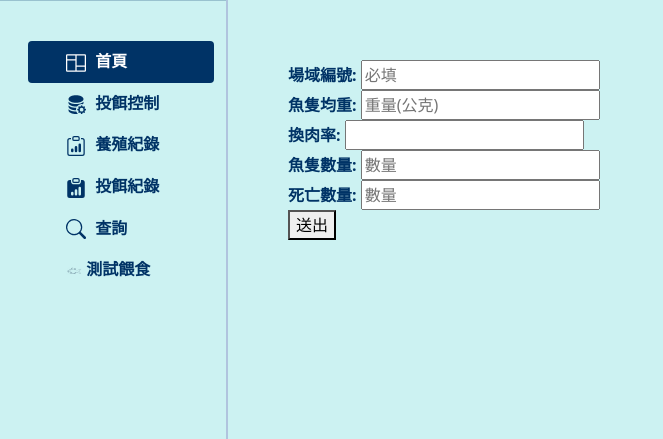
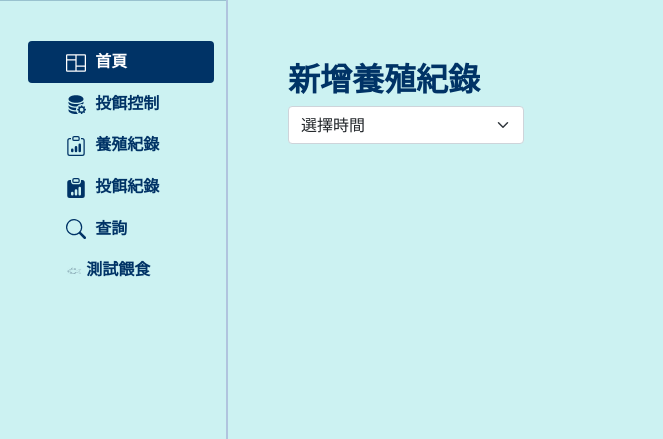
Before and after one commit to marshmallow3210/FourfingerThreadfinManagementPlatform, a Flask app: page /update in a window 1280 px wide. Shown: the part 64-503 px from the top of the page, without its empty margins (0-663 px from the left). Run offline with Flask 3, Linux system fonts and the light colour scheme; data comes from the database, SQL or seed files in the repository.

Commit message:
update field logs func

```diff
--- a/static/css/style.css
+++ b/static/css/style.css
@@ -162,3 +162,8 @@ span {
     border: 1px solid #003366;
     font-weight: bold;
 }
+
+.input-group-text{
+    background-color: #ffffff;
+    border: 1px solid #003366;
+}
--- a/templates/update.html
+++ b/templates/update.html
@@ -175,22 +175,48 @@
           </select>
           <br>
           -->
-          <label for="field_ID">場域編號: </label>
-          <input type="text" id="field_ID" name="field_ID"  placeholder="必填" required></a>
-          <br>
-          <label for="avg_weights">魚隻均重: </label>
-          <input type="text" id="avg_weights" name="avg_weights" placeholder="重量(公克)">
-          <br>
-          <label for="feed_conversion">換肉率: </label>
-          <input type="text" id="feed_conversion" name="feed_conversion"></a>
-          <br>
-          <label for="counts">魚隻數量: </label>
-          <input type="text" id="counts" name="counts" placeholder="數量">
-          <br>
-          <label for="dead_counts">死亡數量: </label>
-          <input tyep="text" id="dead_counts" name="dead_counts" placeholder="數量">
-          <br>
-          <button type="submit">送出</button>
+
+          <h2>新增養殖紀錄</h2>
+          <div class="col-lg-3">
+            <select class="form-select mb-3" id="chooseTime">
+                <option disabled selected value="">選擇時間</option>
+                <option class="dropdown-item" value="opt1">進貨時</option>
+                <option class="dropdown-item" value="opt2">養殖時</option>
+                <option class="dropdown-item" value="opt3">收貨時</option>
+            </select>
+
+            <!-- options and btn -->
+            <div>
+              <br id="field_ID_br">
+              <label id="field_ID_label" style="display:none;">場域編號:
+                <input class="input-group-text" type="text" id="field_ID" name="field_ID" style="display:none;">
+              </label>
+              <br>
+              <label id="spec_label" style="display:none;">規格:
+                <input class="input-group-text" type="number" id="spec" name="spec" style="display:none;" min="0">
+                <span>尾/公斤</span>
+              </label>
+              <br>
+              <label id="record_weights_label" style="display:none;">魚隻總重:
+                <input class="input-group-text" type="number" id="record_weights" name="record_weights" style="display:none;" min="0">
+                <span>公斤</span>
+              </label>
+              <br>
+              <label id="dead_counts_label" style="display:none;">死亡數量:
+                <input class="input-group-text" type="number" id="dead_counts" name="dead_counts" style="display:none;" min="0">
+                <span>隻</span>
+              </label>
+              <br>
+              <label id="update_time_label" style="display:none;">更新時間:
+                <input class="input-group-text" type="datetime-local" id="update_time" name="update_time" style="display:none;">
+              </label>
+              <br>
+
+              <button id="send_logs" class="btn btn-outline-secondary" type="submit" style="display:none;">送出</button>
+
+            </div>
+
+          </div>
         </div>
       </div>
     </div>
@@ -198,6 +224,82 @@
   </div>
 </body>
 
+<script>
+  document.getElementById('chooseTime').addEventListener('change', function() {
+      var selectedOption = this.value;
+
+      var field_ID = document.getElementById('field_ID');
+      var spec = document.getElementById('spec');
+      var record_weights = document.getElementById('record_weights');
+      var dead_counts = document.getElementById('dead_counts');
+      var update_time = document.getElementById('update_time');
+      var field_ID_label = document.getElementById('field_ID_label');
+      var spec_label = document.getElementById('spec_label');
+      var record_weights_label = document.getElementById('record_weights_label');
+      var dead_counts_label = document.getElementById('dead_counts_label');
+      var update_time_label = document.getElementById('update_time_label');
+      var send_logs = document.getElementById('send_logs');
+      var field_ID_br = document.getElementById('field_ID_br');
+
+      send_logs.style.display = 'block';
+
+      if (selectedOption === 'opt1') {
+        field_ID_br.style.display = 'block';
+        field_ID_label.style.display = 'block';
+        field_ID.style.display = 'block';
+        field_ID.required = true;
+        spec_label.style.display = 'block';
+        spec.style.display = 'block';
+        spec.required = true;
+        record_weights_label.style.display = 'block';
+        record_weights.style.display = 'block';
+        record_weights.required = true;
+        dead_counts_label.style.display = 'block';
+        dead_counts.style.display = 'block';
+        dead_counts.required = true;
+        update_time_label.style.display = 'block';
+        update_time.style.display = 'block';
+        update_time.required = true;
+      }
+      else if (selectedOption === 'opt2') {
+        field_ID_br.style.display = 'none';
+        field_ID_label.style.display = 'none';
+        field_ID.style.display = 'none';
+        field_ID.required = false;
+        spec_label.style.display = 'none';
+        spec.style.display = 'none';
+        spec.required = false;
+        record_weights_label.style.display = 'block';
+        record_weights.style.display = 'block';
+        record_weights.required = true;
+        dead_counts_label.style.display = 'block';
+        dead_counts.style.display = 'block';
+        dead_counts.required = true;
+        update_time_label.style.display = 'block';
+        update_time.style.display = 'block';
+        update_time.required = true;
+      }
+      else if (selectedOption === 'opt3') {
+        field_ID_br.style.display = 'none';
+        field_ID_label.style.display = 'none';
+        field_ID.style.display = 'none';
+        field_ID.required = false;
+        spec_label.style.display = 'block';
+        spec.style.display = 'block';
+        spec.required = true;
+        record_weights_label.style.display = 'block';
+        record_weights.style.display = 'block';
+        record_weights.required = true;
+        dead_counts_label.style.display = 'block';
+        dead_counts.style.display = 'block';
+        dead_counts.required = true;
+        update_time_label.style.display = 'block';
+        update_time.style.display = 'block';
+        update_time.required = true;
+      }
+  });
+</script>
+
 <script src="https://cdn.jsdelivr.net/npm/bootstrap@5.0.2/dist/js/bootstrap.bundle.min.js"></script>
 <script src="https://ajax.googleapis.com/ajax/libs/jquery/3.6.4/jquery.min.js"></script>
 <script type="text/javascript" src="{{ url_for('static', filename='js/script.js') }}"></script>
```
